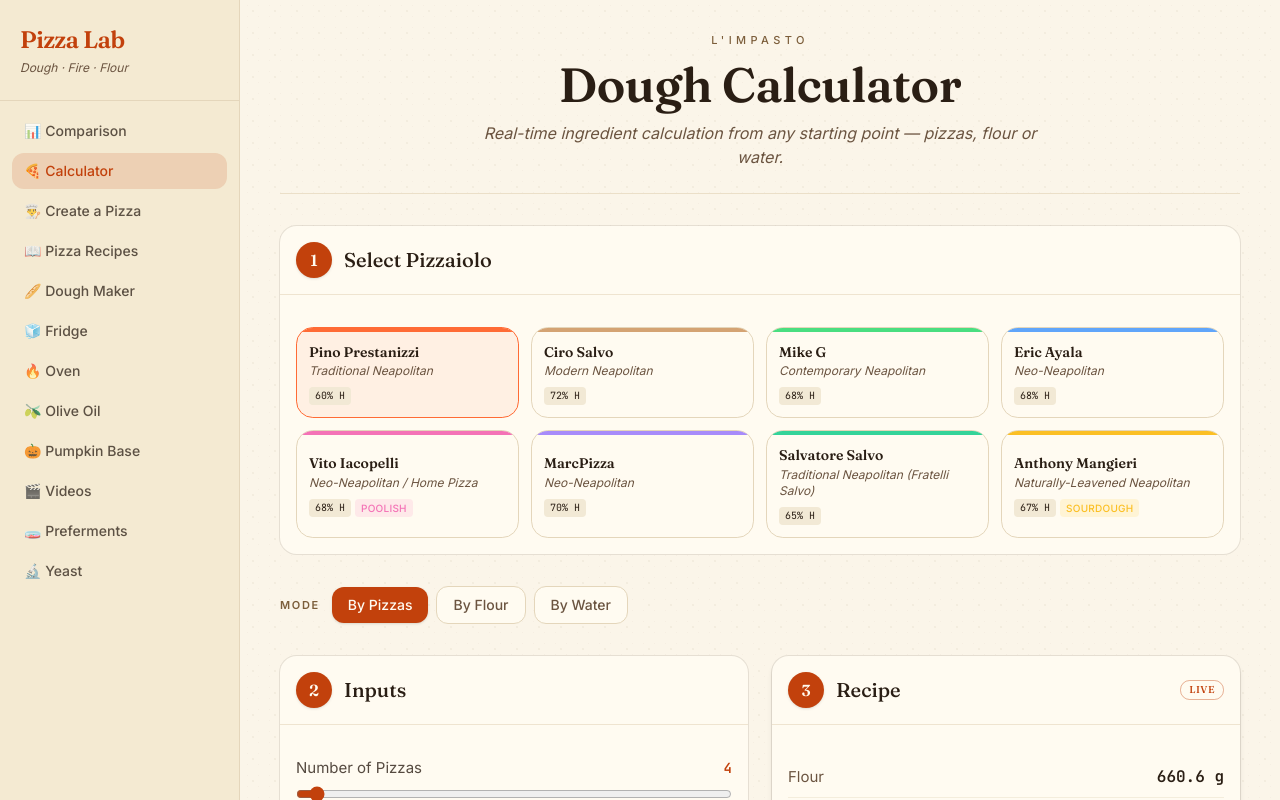
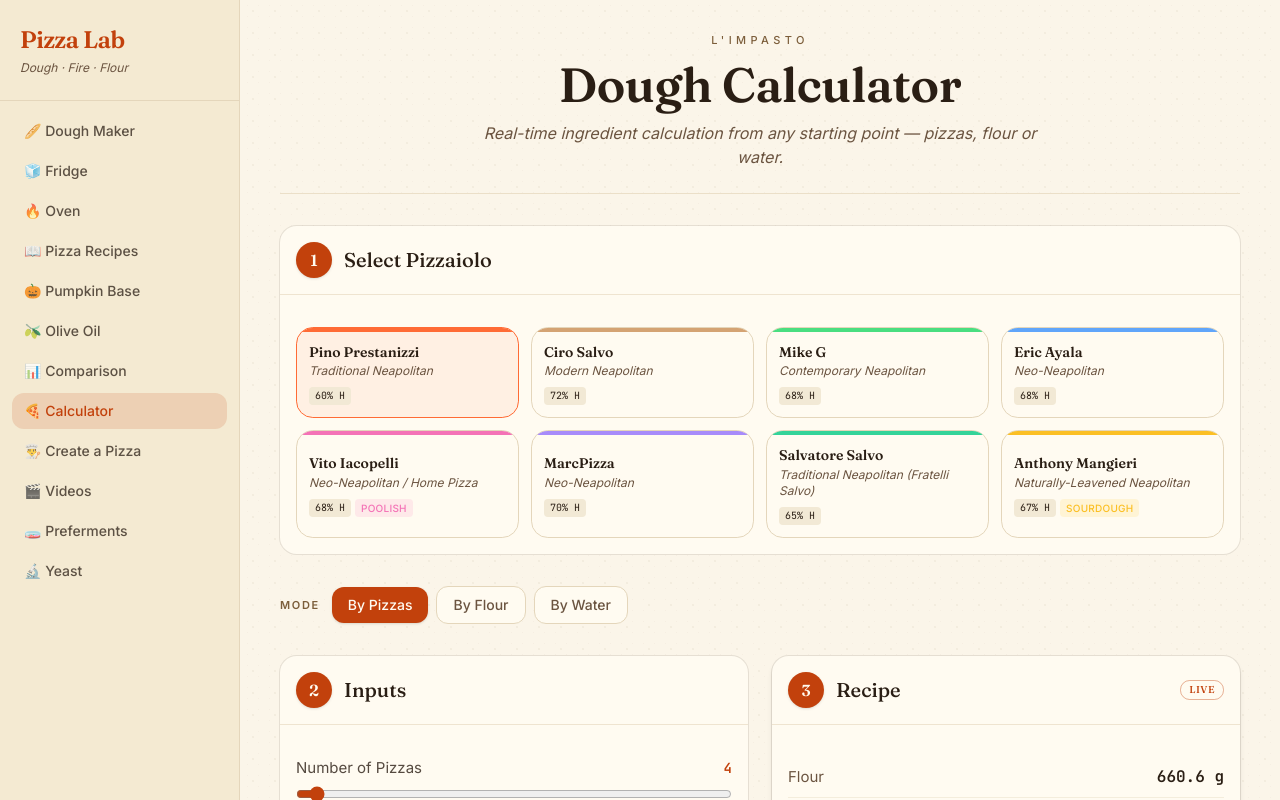
Before and after one commit to gnovoab/pizzaiiolo, a Next.js app: page / in a window 1280 px wide. Shown: the top 800 px of the page. Built offline with nearby package versions, Linux system fonts and the light colour scheme.

Commit message:
Reorder navigation: workflow-first (Dough Maker -> Fridge -> Oven)

```diff
--- a/src/components/layout/AppShell.tsx
+++ b/src/components/layout/AppShell.tsx
@@ -6,15 +6,15 @@ import { useState } from "react";
 import { cn } from "@/lib/utils";
 
 const NAV = [
+  { href: "/dough-maker", label: "🥖 Dough Maker", short: "Dough" },
+  { href: "/fridge", label: "🧊 Fridge", short: "Fridge" },
+  { href: "/oven", label: "🔥 Oven", short: "Oven" },
+  { href: "/recipes", label: "📖 Pizza Recipes", short: "Recipes" },
+  { href: "/pumpkin-base", label: "🎃 Pumpkin Base", short: "Pumpkin" },
+  { href: "/olive-oil", label: "🫒 Olive Oil", short: "Oil" },
   { href: "/comparison", label: "📊 Comparison", short: "Compare" },
   { href: "/", label: "🍕 Calculator", short: "Calc" },
   { href: "/create", label: "👨‍🍳 Create a Pizza", short: "Create" },
-  { href: "/recipes", label: "📖 Pizza Recipes", short: "Recipes" },
-  { href: "/dough-maker", label: "🥖 Dough Maker", short: "Dough" },
-  { href: "/fridge", label: "🧊 Fridge", short: "Fridge" },
-  { href: "/oven", label: "🔥 Oven", short: "Oven" },
-  { href: "/olive-oil", label: "🫒 Olive Oil", short: "Oil" },
-  { href: "/pumpkin-base", label: "🎃 Pumpkin Base", short: "Pumpkin" },
   { href: "/videos", label: "🎬 Videos", short: "Videos" },
   { href: "/preferments", label: "🧫 Preferments", short: "Pref." },
   { href: "/yeast", label: "🔬 Yeast", short: "Yeast" },
```
